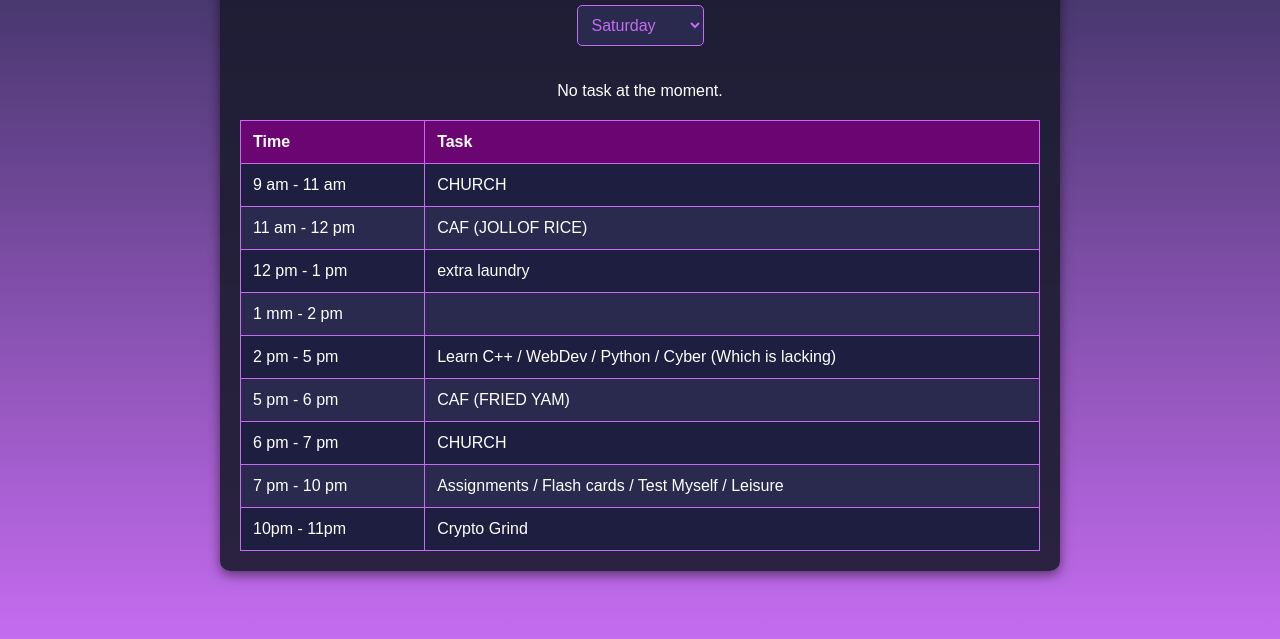
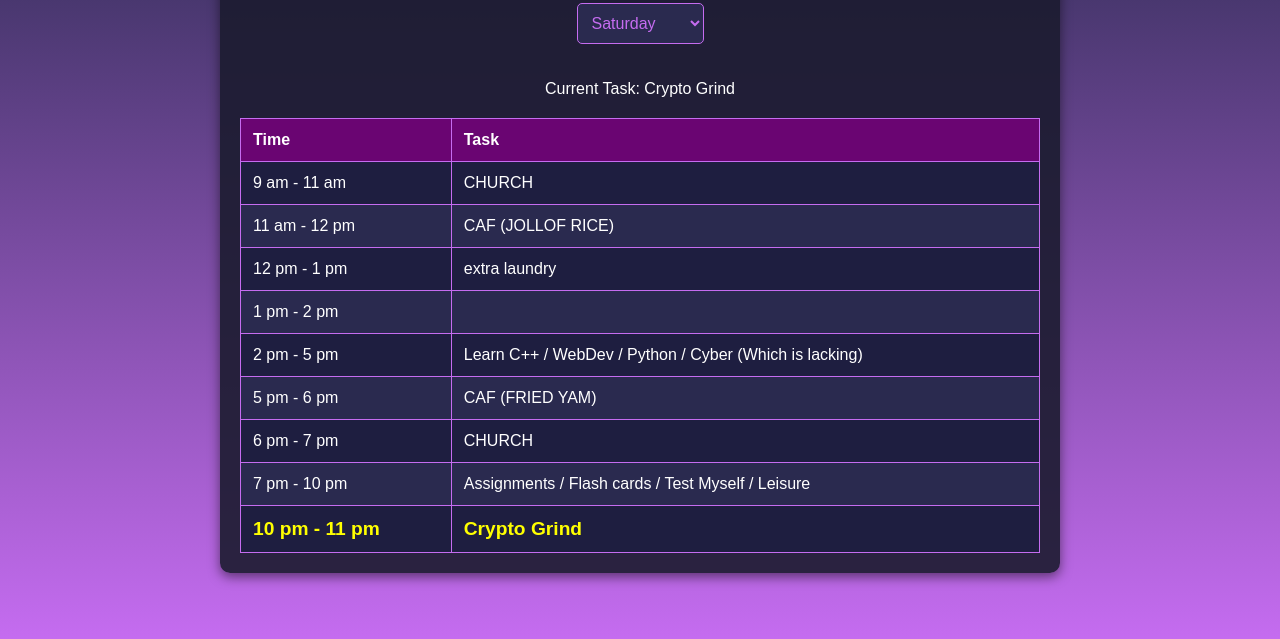
Before and after one commit to Roblominmus/roblominmus.github.io, a plain HTML site: page index.html in a window 1280 px wide. Shown: the part 161-800 px from the top of the page. Drawn offline with Linux system fonts and the light colour scheme.

Commit message:
Some Changes

```diff
--- a/index.html
+++ b/index.html
@@ -139,8 +139,8 @@
                     "4 pm - 5 pm": "       ",
                     "5 pm - 6 pm": "CAF (TUBER & EGG SAUCE)",
                     "6 pm - 8 pm": "Learn WebDev (Pomodoro)",
-                    "8 pm - 10 pm": "GRWM / EXERCISE (NORMAL)",
-                    "10pm - 11pm": "Crypto Grind"
+                    "8 pm - 10 pm": "GRWM / EXERCISE (NORMAL)"
+                    ,"10 pm - 11 pm" : "Crypto Grind"
                 },
                 "Tuesday": {
                     "9 am - 10 am": "SEMINAR : AMPHITHEATER",
@@ -152,8 +152,8 @@
                     "5 pm - 6 pm": "GRWM",
                     "6 pm - 7 pm": "HALL WORSHIP",
                     "7 pm - 9 pm": "Read Maths (Pomodoro)",
-                    "9 pm - 10 pm": "Assignments / Leisure / Projects",
-                    "10pm - 11pm": "Crypto Grind"
+                    "9 pm - 10 pm": "Assignments / Leisure / Projects"
+                    ,"10 pm - 11 pm" : "Crypto Grind"
                 },
                 "Wednesday": {
                     "7 am - 8 am": "                ",
@@ -166,8 +166,7 @@
                     "6 pm - 7 pm": "CHURCH",
                     "7 pm - 9 pm": "Read Stats",
                     "9 pm - 10 pm": "EXERCISE (HAND RELEASE) / PHONE"
-                    ,"10pm - 11pm": "Crypto Grind"
-
+                    ,"10 pm - 11 pm" : "Crypto Grind"
                 },
                 "Thursday": {
                     "8 am - 10 am": "NPCT: ONLINE",
@@ -180,8 +179,7 @@
                     "6 pm - 7 pm": "CAF (MIXED RICE)",
                     "7 pm - 8 pm": "GRWM",
                     "8 pm - 10 pm": "READ HARD STUFF / ASSIGNMENTS / LEISURE"
-                    ,"10pm - 11pm": "Crypto Grind"
-
+                    ,"10 pm - 11 pm" : "Crypto Grind"
                 },
                 "Friday": {
                     "10 am - 12 pm": "CTM: Amphitheatre",
@@ -192,20 +190,18 @@
                     "6 pm - 7 pm": "CHURCH",
                     "7 pm - 8 pm": "GRWM",
                     "8 pm - 10 pm": "REST / EXERCISE (ENOMS)"
-                    ,"10pm - 11pm": "Crypto Grind"
-
+                    ,"10 pm - 11 pm" : "Crypto Grind"
                 },
                 "Saturday": {
                     "9 am - 11 am": "CHURCH",
                     "11 am - 12 pm": "CAF (JOLLOF RICE)",
                     "12 pm - 1 pm": "extra laundry",
-                    "1 mm - 2 pm": "     ",
+                    "1 pm - 2 pm": "     ",
                     "2 pm - 5 pm": "Learn C++ / WebDev / Python / Cyber (Which is lacking)",
                     "5 pm - 6 pm": "CAF (FRIED YAM)",
                     "6 pm - 7 pm": "CHURCH",
                     "7 pm - 10 pm": "Assignments / Flash cards / Test Myself / Leisure"
-                    ,"10pm - 11pm": "Crypto Grind"
-
+                    ,"10 pm - 11 pm" : "Crypto Grind"
                 },
                 "Sunday": {
                     "9 am - 11 am": "Read Maths / Stats / Physics (any lacking) / Fun / Assignments",
@@ -216,8 +212,7 @@
                     "5 pm - 6 pm": "CAF (YAM AND STEW)",
                     "6 pm - 7 pm": "     ",
                     "7 pm - 9 pm": "Exercise (Shoulder Taps and tricep pushups)"
-                    ,"10pm - 11pm": "Crypto Grind"
-
+                    ,"10 pm - 11 pm" : "Crypto Grind"
                 }
             };
 
```
